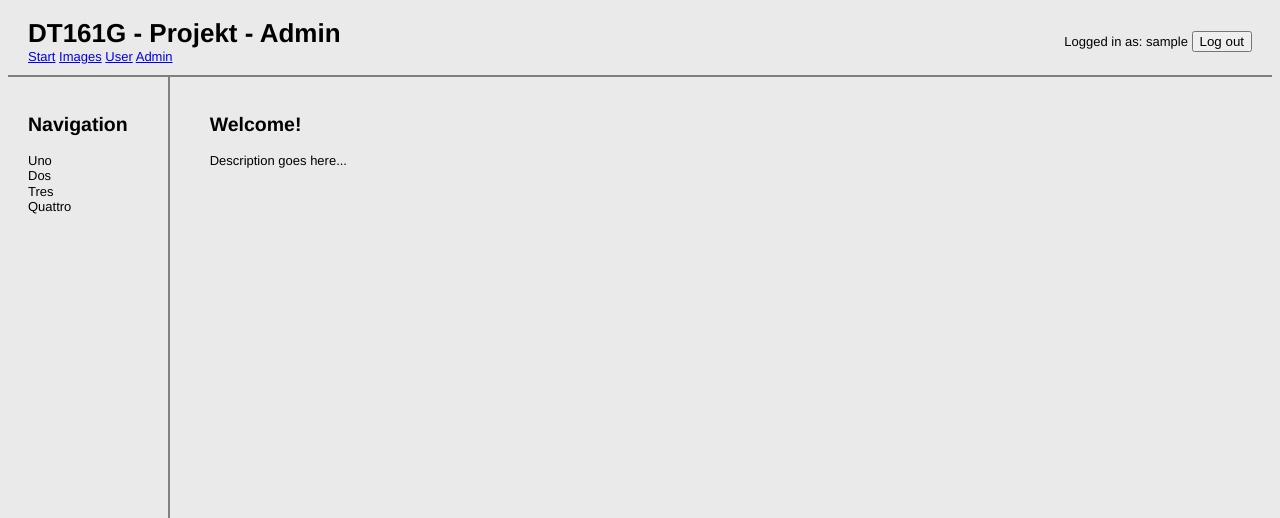
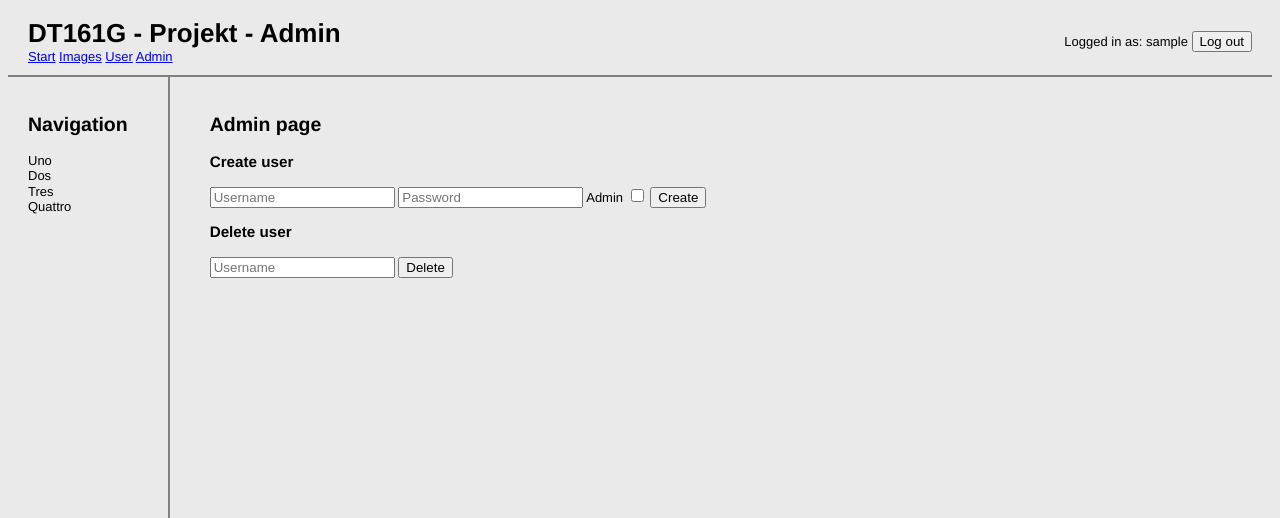
Before and after one commit to viktorzetterstrom/php-postgres-image-gallery, a PHP site: page /project/admin.php in a window 1280 px wide. Shown: the top 518 px of the page. Run offline with PHP 8.4, Linux system fonts and the light colour scheme; the visitor is signed in with stand-in values (Sample User, id 1).

Commit message:
add forms for deletion and creation of users

```diff
--- a/dt161g/project/admin.php
+++ b/dt161g/project/admin.php
@@ -98,10 +98,31 @@ if (!$adminLoggedIn) {
     </nav>
   </aside>
 
-  <!-- area for showing pictures -->
+  <!-- Main area -->
   <section>
-    <h2>Welcome!</h2>
-    <p>Description goes here...</p>
+    <h2>Admin page</h2>
+
+    <!-- Form for creating user -->
+    <div id="createUser">
+      <form id="createForm" action="createuser.php" method="POST">
+        <h3>Create user</h3>
+        <input type="text" placeholder="Username" name="uname" id="uname" required maxlength="10" autocomplete="off">
+        <input type="password" placeholder="Password" name="psw" id="psw" required>
+        <label for="admin">Admin</label>
+        <input type="checkbox" name="admin">
+        <input type="submit" id="loginButton" value="Create">
+      </form>
+    </div>
+
+    <!-- Form for deleting user -->
+    <div id="deleteUser">
+      <form id="deleteForm" action="deleteuser.php" method="POST">
+        <h3>Delete user</h3>
+        <input type="text" placeholder="Username" name="uname" id="uname" required maxlength="10" autocomplete="off">
+        <input type="submit" id="loginButton" value="Delete">
+      </form>
+    </div>
+
   </section>
 </main>
 
```
Also changed, not shown: dt161g/project/createuser.php (added, +12 -0 lines), dt161g/project/deleteuser.php (added, +12 -0 lines).
